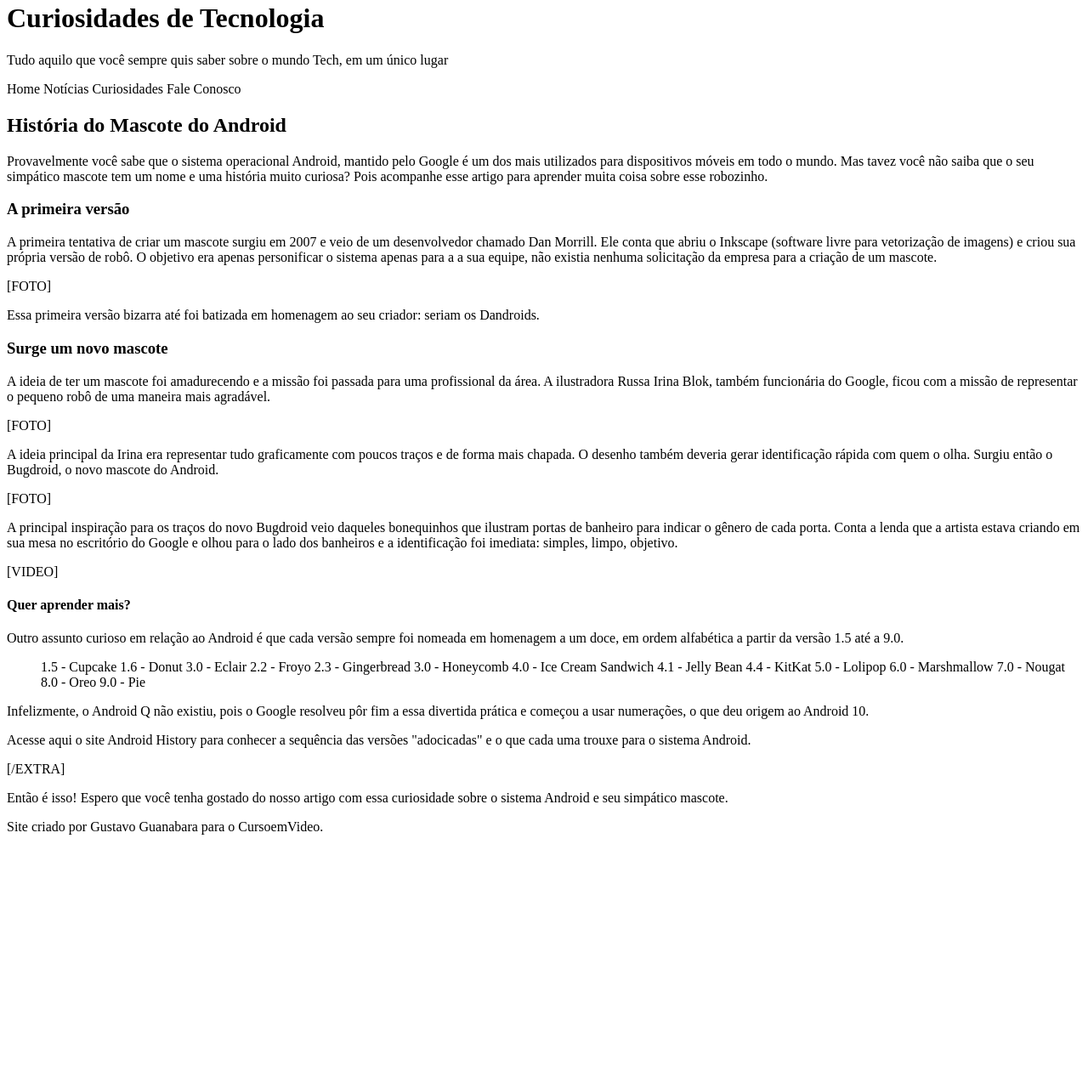
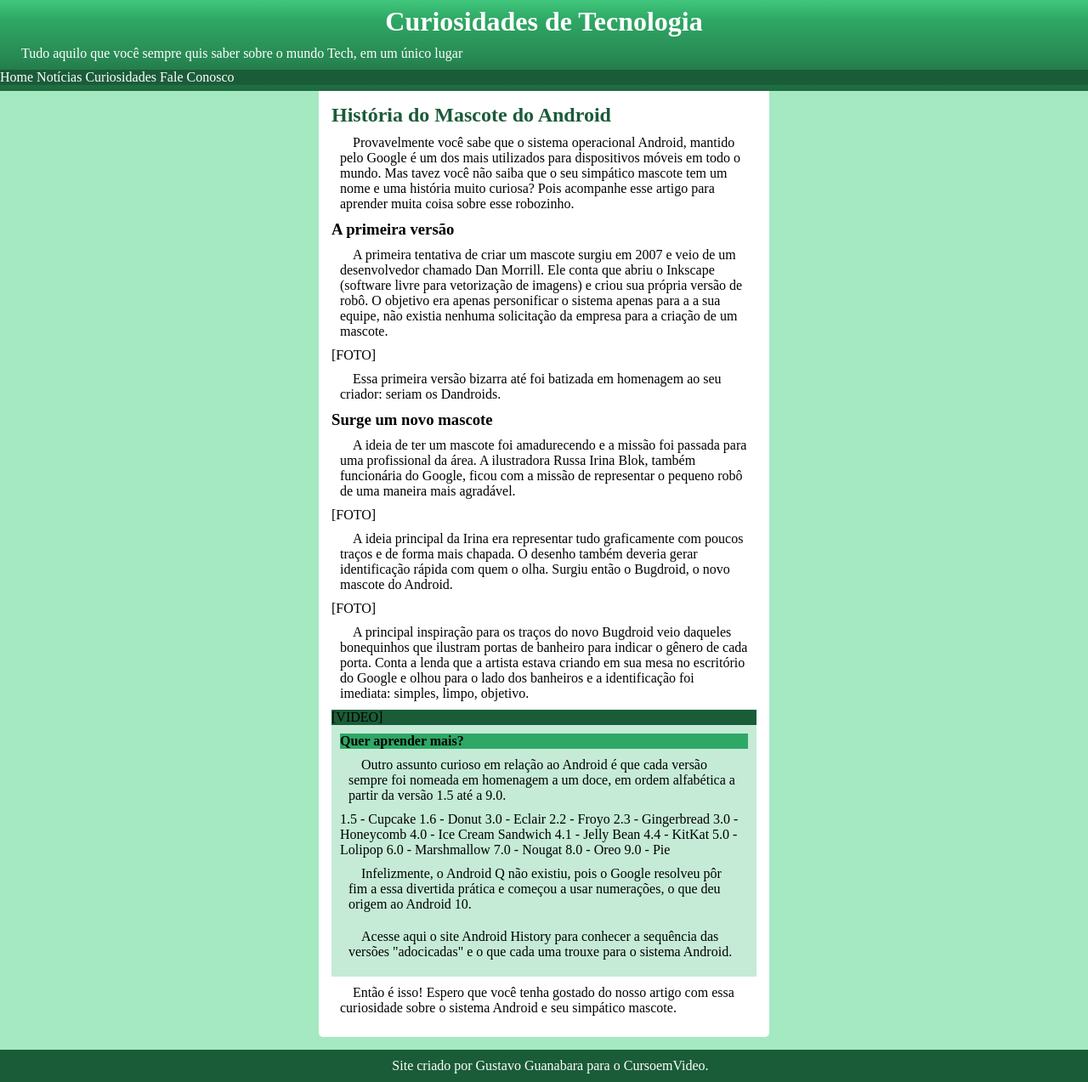
Before and after one commit to lucasoliveiradc/projeto-html-css, a plain HTML site: page index.html in a window 1280 px wide. Shown: the part 18-1291 px from the top of the page at 85% size. Before the commit the page ends 1008 px from the top, so only its background shows below. Drawn offline with Linux system fonts and the light colour scheme.

Commit message:
inserindo alguns elementos de CSS

```diff
--- /dev/null
+++ b/estilo/style.css
@@ -0,0 +1,79 @@
+@charset "UTF-8";
+
+
+:root{
+
+    --cor-body: #84e1acbb;
+    --cor-destaque: #1A5B37;
+    --cor-fundo-main: #FFFF;
+    --cor-section: #C5EBD6;
+    --cor-video: #1A5C38;
+
+}
+
+*{
+    margin: 0;
+    padding: 0;
+}
+
+body{
+    background-color: var(--cor-body);
+}
+
+
+header{
+    background: linear-gradient(#4FDF8F, #2EA764, #288B54, #1E693F);
+    color: var(--cor-fundo-main);
+    height: 100px;
+    padding-top: 25px;
+}
+
+
+nav{
+    background-color: #1A5C38;
+}
+
+main{
+    background-color: var(--cor-fundo-main);
+    width: 500px;
+    margin: 0 auto;
+    margin-bottom: 15px;
+    padding: 15px;
+    border-bottom-left-radius: 5px;
+    border-bottom-right-radius: 5px;
+
+}
+
+h1{
+    text-align: center ;
+}
+
+h2{
+    color: var(--cor-destaque);
+}
+
+p{
+    padding: 10px;
+    text-indent: 15px;
+}
+
+aside{
+    background-color: var(--cor-video);
+}
+
+section{
+    background-color: var(--cor-section);
+    padding: 10px;
+}
+
+h4{
+    background-color: #2FA866;
+}
+
+
+footer{
+    background-color: #1A5C38;
+    color: var(--cor-fundo-main);
+    text-align: center;
+
+}
--- a/index.html
+++ b/index.html
@@ -4,6 +4,7 @@
     <meta charset="UTF-8">
     <meta name="viewport" content="width=device-width, initial-scale=1.0">
     <title>Desafio Android</title>
+    <link rel="stylesheet" href="estilo/style.css">
 </head>
 <body>
     <header>
@@ -63,7 +64,7 @@
         A principal inspiração para os traços do novo Bugdroid veio daqueles bonequinhos que ilustram portas de banheiro para indicar o gênero de cada porta. Conta a lenda que a artista estava criando em sua mesa no escritório do Google e olhou para o lado dos banheiros e a identificação foi imediata: simples, limpo, objetivo.
     </p>
 
-    [VIDEO]
+    <aside>[VIDEO]</aside>
 
     <section>
         <h4>Quer aprender mais?</h4>
@@ -96,17 +97,18 @@
         <p>
             Acesse aqui o site Android History para conhecer a sequência das versões "adocicadas" e o que cada uma trouxe para o sistema Android.
         </p>
-        [/EXTRA]
+
+    </section>
+
 
         <p>
             Então é isso! Espero que você tenha gostado do nosso artigo com essa curiosidade sobre o sistema Android e seu simpático mascote.
         </p>
-    </section>
 
 </main>
 
     <footer>
-        Site criado por Gustavo Guanabara para o CursoemVideo.
+        <p>Site criado por Gustavo Guanabara para o CursoemVideo.</p>
     </footer>
 
 </body>
```
